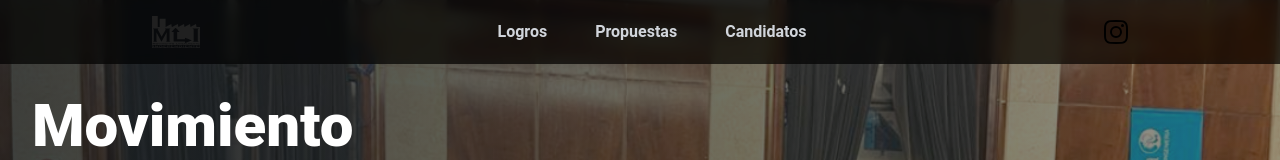
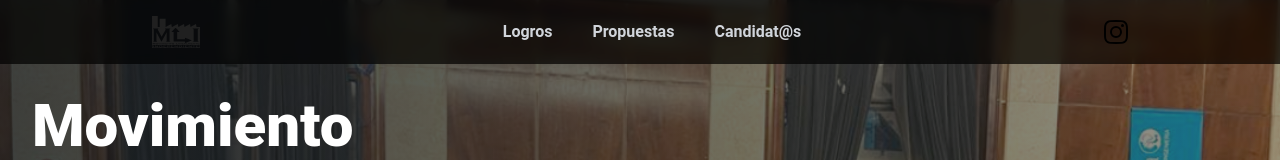
Before and after one commit to MiroslavSapunar/MLI-Page, a Next.js app: page / in a window 1280 px wide. Shown: the top 160 px of the page. Built offline with nearby package versions, Linux system fonts and the light colour scheme.

Commit message:
use Link component on NavBar

```diff
--- a/src/app/components/navbar.tsx
+++ b/src/app/components/navbar.tsx
@@ -3,18 +3,16 @@ import { useState } from "react";
 
 import Image from 'next/image';
 import mli from "../../../public/MLI.svg";
+import Link from "next/link";
 
 export default function Header() {
     const [navbarOpen, setNavbarOpen] = useState(false);
-    const [flyer, setFlyer] = useState(false);
-    const [flyerTwo, setFlyerTwo] = useState(false);
-
     return (
         <header className="fixed top-0 w-full clearNav z-50 bg-primary ">
             <div className="max-w-5xl mx-auto flex flex-wrap px-5 py-2 md:py-3 flex-col md:flex-row">
                 <div className="flex flex-row items-center justify-between p-3 md:p-1">
-                    <a
-                        href="/#"
+                    <Link
+                        href="/"
                         className="flex text-3xl text-white font-medium mb-4 md:mb-0"
                     > <div >
                             <Image className="dark:invert"
@@ -25,7 +23,7 @@ export default function Header() {
                                 alt="MLI - FIUBA"
                             />
                         </div>
-                    </a>
+                    </Link>
                     <button
                         className="text-white pb-4 cursor-pointer leading-none px-3 py-1 md:hidden outline-none focus:outline-none content-end ml-auto"
                         type="button"
@@ -57,19 +55,18 @@ export default function Header() {
                     }
                 >
                     <div className="md:m-auto flex flex-col md:flex-row items-center md:text-base text-xl md:justify-evenly justify-items-start">
-                        <a
-                            href="#logros"
+                        <Link href="/elecciones-2024#logros"
                             className="mr-auto md:px-5 cursor-pointer text-gray-300 hover:text-white font-semibold tr04">
                             Logros
-                        </a>
-                        <a href="#propuestas"
-                            className="mx-auto py-4 md:py-1  md:px-7 cursor-pointer text-gray-300 hover:text-white font-semibold tr04">
+                        </Link>
+                        <Link href="/elecciones-2024#propuestas"
+                            className="mr-auto md:px-5 cursor-pointer text-gray-300 hover:text-white font-semibold tr04">
                             Propuestas
-                        </a>
-                        <a href="#candidatos"
-                        className="mx-auto md:px-5 cursor-pointer text-gray-300 hover:text-white font-semibold tr04">
-                            Candidatos
-                        </a>
+                        </Link>
+                        <Link href="/elecciones-2024#candidatos"
+                            className="mr-auto md:px-5 cursor-pointer text-gray-300 hover:text-white font-semibold tr04">
+                            Candidat@s
+                        </Link>
                     </div>
                     <a
                         href="https://www.instagram.com/mli.fiuba"
```
